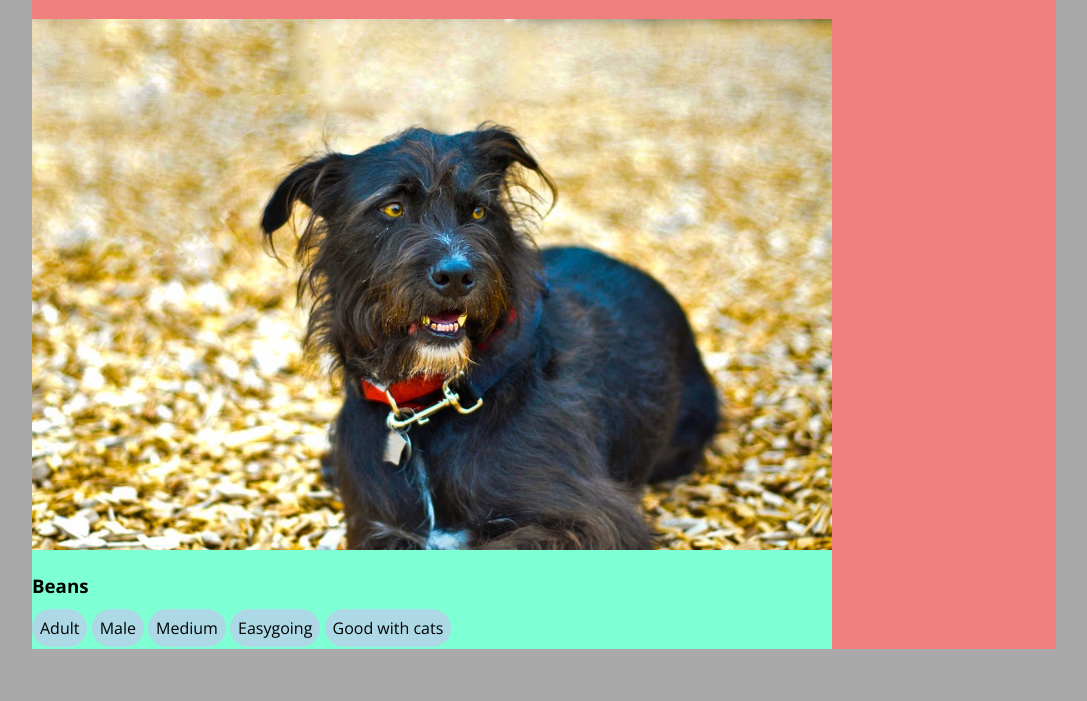
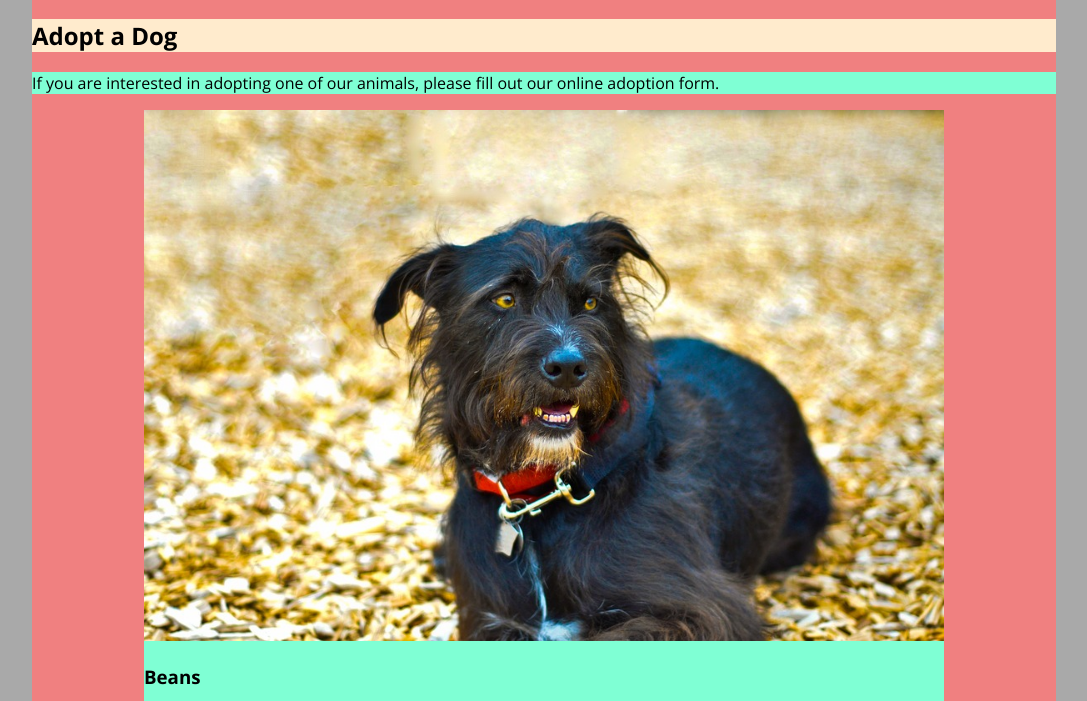
Before and after one commit to Momentum-Team-11/dog-adoption-ryanurbanski, a plain HTML site: page index.html in a window 1280 px wide. Shown: the part 67-768 px from the top of the page, without its empty margins (96-1183 px from the left). Drawn offline with nearby package versions, Linux system fonts and the light colour scheme.

Commit message:
All sections are back in and dog-containers are formatted.

```diff
--- a/index.html
+++ b/index.html
@@ -20,8 +20,9 @@
         </header>
 
         <div class="section-2">
-            <!-- <h2>Adopt a Dog</h2>
-            <p>Description</p> -->
+            <h2>Adopt a Dog</h2>
+            <p>If you are interested in adopting one of our animals, please fill out our online adoption form.</p>
+            <div class="dog-row">
                 <div class="dog-container">
                     <img src="starter_files/images/beans.jpg">
                     <h3>Beans</h3>
@@ -33,7 +34,7 @@
                         <li>Good with cats</li>
                     </ul>
                 </div>
-                <!-- <div  class="dog-container">
+                <div  class="dog-container">
                     <img src="starter_files/images/boston-terrier.jpg">
                     <h3>Zelda</h3>
                     <ul class="tags">
@@ -131,12 +132,13 @@
                         <li>Good with kids</li>
                         <li>Good with other dogs</li>
                         <li>Good with cats</li>
-                </div>-->
+                </div>
+            </div>
         </div> <!-- end of section 2 -->
 
-        <!-- <footer class="section-3">
+        <footer class="section-3">
             <p>Footer Content</p>
-        </footer> -->
+        </footer>
 
     </div> <!-- end of content-container-->
 </body>
--- a/style.css
+++ b/style.css
@@ -3,6 +3,14 @@ body {
     margin-left: 10%;
     margin-right: 10%;
     background-color: darkgray;
+}
+
+h2 {
+    background-color:blanchedalmond;
+}
+
+p {
+    background-color: aquamarine;
 }
 
 h3 {
@@ -23,7 +31,9 @@ li {
     display: inline;
     background-color: lightblue;
     border-radius: 20px;
-    padding: 8px;
+    padding: 4px;
+    padding-left: 8px;
+    padding-right: 8px;
 }
 
 .content-container{
@@ -58,4 +68,5 @@ li {
     padding-bottom: 10px;
     max-width: 800px;
     min-width: none;
+    margin: 0 auto;
 }
```
